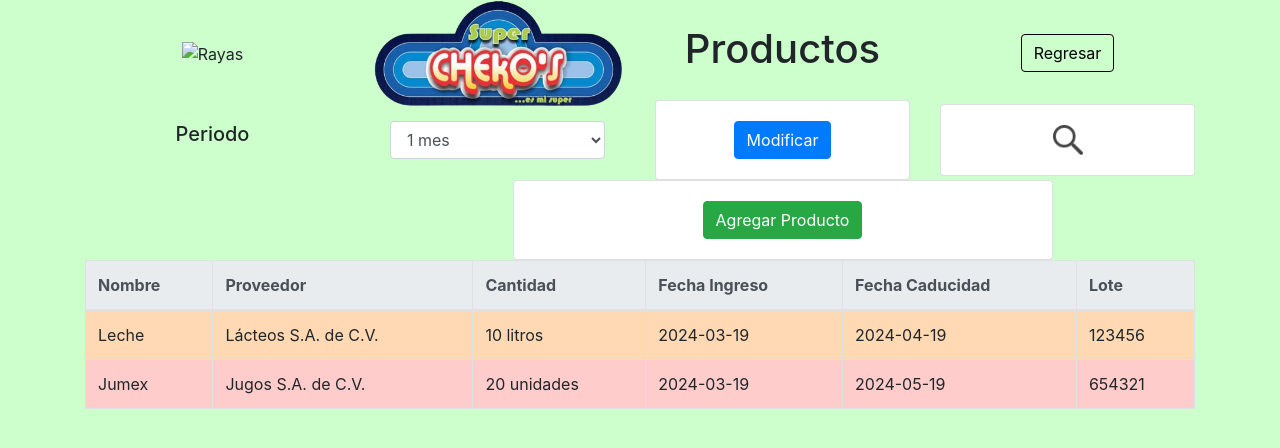
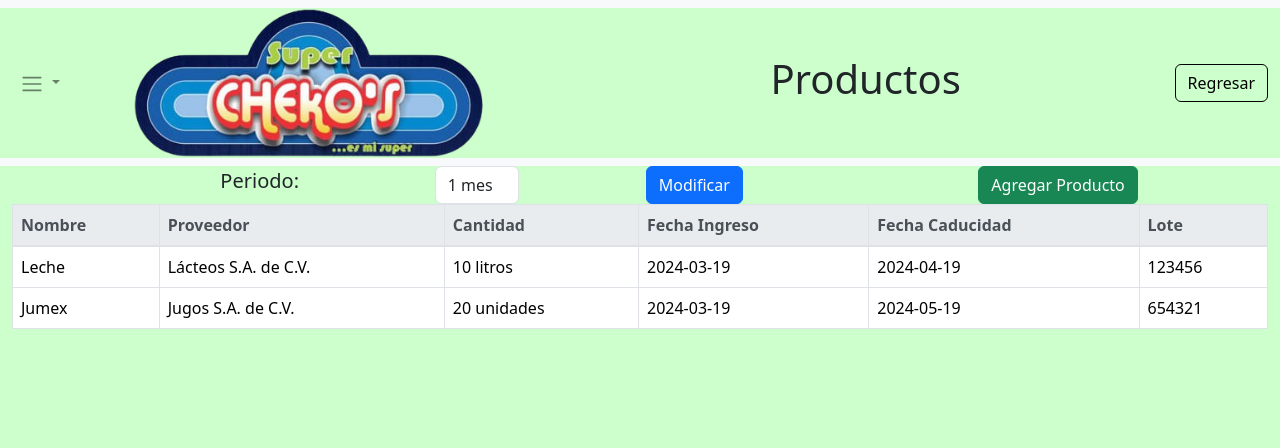
Before and after one commit to GermanJim/SICIH, a plain HTML site: page productos.html in a window 1280 px wide. Drawn offline with nearby package versions, Linux system fonts and the light colour scheme.

Commit message:
cambios para primera entrega de front

```diff
--- a/productos.html
+++ b/productos.html
@@ -1,5 +1,6 @@
 <!DOCTYPE html>
 <html lang="en">
+
 <head>
     <meta charset="UTF-8">
     <meta name="viewport" content="width=device-width, initial-scale=1.0">
@@ -7,35 +8,93 @@
     <script src="https://ajax.googleapis.com/ajax/libs/jquery/3.5.1/jquery.min.js"></script>
     <script src="https://cdnjs.cloudflare.com/ajax/libs/popper.js/1.16.0/umd/popper.min.js"></script>
     <script src="https://maxcdn.bootstrapcdn.com/bootstrap/4.5.2/js/bootstrap.min.js"></script>
-    <title>Document</title>
+    <title>Inventario</title>
+    <!-- Add Bootstrap CSS -->
+    <link href="https://cdn.jsdelivr.net/npm/bootstrap@5.3.0-alpha1/dist/css/bootstrap.min.css" rel="stylesheet">
+    <!-- Add custom CSS -->
+    <style>
+        .btn-outline-dark {
+            color: black;
+            border-color: black;
+        }
+
+        /* Estilos para centrar los elementos de la parte superior */
+        .navbar-brand-container {
+            flex-grow: 1;
+            display: flex;
+            justify-content: center;
+            background-color: #ccffcc;
+        }
+
+        .top-elements-container {
+            display: flex;
+            justify-content: space-between;
+            align-items: center;
+            background-color: #ccffcc;
+        }
+
+        .navbar-toggler {
+            font-size: 1.5rem;
+            /* Tamaño del icono de hamburguesa */
+        }
+
+        .title-container {
+            margin-left: 10px;
+            /* Ajuste de margen izquierdo para el título */
+        }
+    </style>
 </head>
+
 <body style="background-color: #ccffcc;">
-    <div class="container">
-        <div class="row align-items-center justify-content-center" style="height: 100px;">
-            <div class="col-md-3 text-center">
-                <img src="IMG\3 lineas.png" alt="Rayas" class="img-fluid" style="max-height: 80px;">
+    <nav class="navbar navbar-expand-lg navbar-light bg-light">
+        <div class="container-fluid top-elements-container">
+            <!-- Contenedor del botón de hamburguesa -->
+            <div class="d-flex align-items-center">
+                <!-- Botón de hamburguesa -->
+                <button class="navbar-toggler" type="button" data-bs-toggle="collapse" data-bs-target="#navbarNav"
+                    aria-controls="navbarNav" aria-expanded="false" aria-label="Toggle navigation">
+                    <!-- Icono de hamburguesa -->
+                    <span class="navbar-toggler-icon"></span>
+                </button>
+                <!-- Menú desplegable -->
+                <div class="collapse navbar-collapse me-auto" id="navbarNav">
+                    <ul class="navbar-nav">
+                        <li class="nav-item dropdown">
+                            <a class="nav-link dropdown-toggle" href="#" role="button" data-bs-toggle="dropdown"
+                                aria-expanded="false">
+                                <!-- Icono de hamburguesa -->
+                                <span class="navbar-toggler-icon"></span>
+                            </a>
+                            <ul class="dropdown-menu">
+                                <li><a class="dropdown-item" href="#">Perdidas</a></li>
+                                <li><a class="dropdown-item" href="#">Horarios</a></li>
+                                <li><a class="dropdown-item" href="#">Empleados</a></li>
+                            </ul>
+                        </li>
+                    </ul>
                 </div>
-            <div class="col-md-3 text-center">
+            </div>
+            <!-- Contenedor de la marca del navbar -->
+            <div class="navbar-brand-container">
                 <img src="IMG\Logo chekos.png" class="img-fluid" style="max-height: 150px;">
             </div>
-            <div class="col-md-3 text-center">
-                <h1>Productos</h1>
+            <!-- Título de Productos -->
+            <div class="col-md-6 text-center">
+                <h1 class="title-container">Productos</h1>
             </div>
-            <div class="col-md-3 text-center">
+            <!-- Botón de regresar -->
+            <div>
                 <a href="#" class="btn btn-outline-dark">Regresar</a>
             </div>
         </div>
+    </nav>
+    <div class="container">
+    </div>
     <div class="row align-items-center justify-content-center">
         <div class="col-md-3 text-center">
-                <div class="card" style="border: none; background: transparent;">
-                    <div class="card-body">
-                        <h5 class="card-title">Periodo</h5>
+            <h5>Periodo:</h5>
         </div>
-                </div>
-            </div>
-            <div class="col-md-3 text-center">
-                <div class="card" style="border: none; background: transparent;">
-                    <div class="card-body">
+        <div class="col-md-1 text-center">
             <select class="form-control">
                 <option>1 mes</option>
                 <option>3 meses</option>
@@ -43,37 +102,19 @@
                 <option>12 meses</option>
             </select>
         </div>
-                </div>
+        <div class="col-md-3 text-center">
+            <button type="button" class="btn btn-primary">Modificar</button>
         </div>
         <div class="col-md-3 text-center">
-                <div class="card">
-                    <div class="card-body">
-                        <button type="button" class="btn btn-primary">Modificar</button>
-                    </div>
-                </div>
-            </div>
-            <div class="col-md-3 text-center">
-                <div class="card">
-                    <div class="card-body">
-                        <img src="IMG\icono buscar.png" alt="Buscar" style="max-height: 30px;">
-                    </div>
-                </div>
-            </div>
-        </div>
-        <div class="row align-items-center justify-content-center">
-            <div class="col-md-6 offset-md-3 text-center">
-                <div class="card">
-                    <div class="card-body">
+            <div class="col-md3 offset-md-3 text-center">
                 <button type="button" class="btn btn-success">Agregar Producto</button>
-                    </div>
-                </div>
             </div>
         </div>
         <div class="row">
             <div class="col-md-12">
                 <table class="table table-bordered">
                     <thead class="thead-light">
-                        <tr>
+                        <tr style="background-color: #aaa49e;">
                             <th>Nombre</th>
                             <th>Proveedor</th>
                             <th>Cantidad</th>
@@ -104,11 +145,13 @@
             </div>
         </div>
     </div>
-    <style>
-        .btn-outline-dark {
-            color: black;
-            border-color: black;
-        }
-    </style>
+    <!-- Add Bootstrap JS -->
+    <script src="https://cdn.jsdelivr.net/npm/@popperjs/core@2.11.6/dist/umd/popper.min.js"></script>
+    <script src="https://cdn.jsdelivr.net/npm/bootstrap@5.3.0-alpha1/dist/js/bootstrap.min.js"></script>
+    <!-- Add custom JS -->
+    <script>
+        // Add your custom JavaScript code here
+    </script>
 </body>
+
 </html>
```
Also changed, not shown: login.html (+3 -3 lines). Lines whose indentation alone changed are shown as unchanged.
